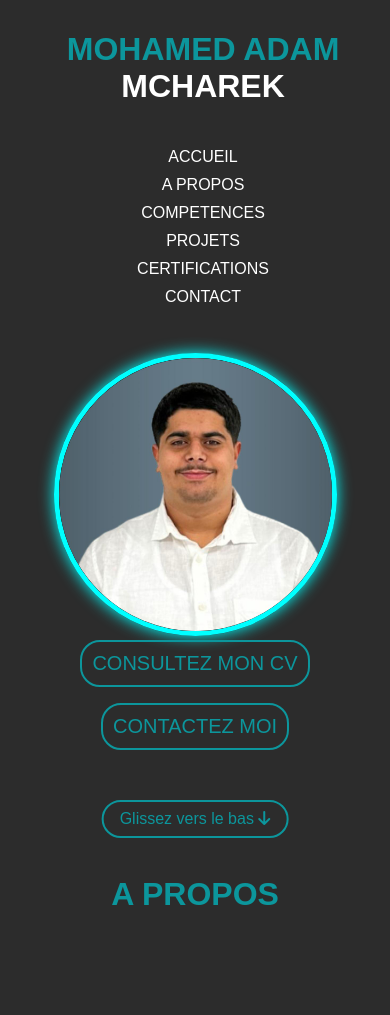
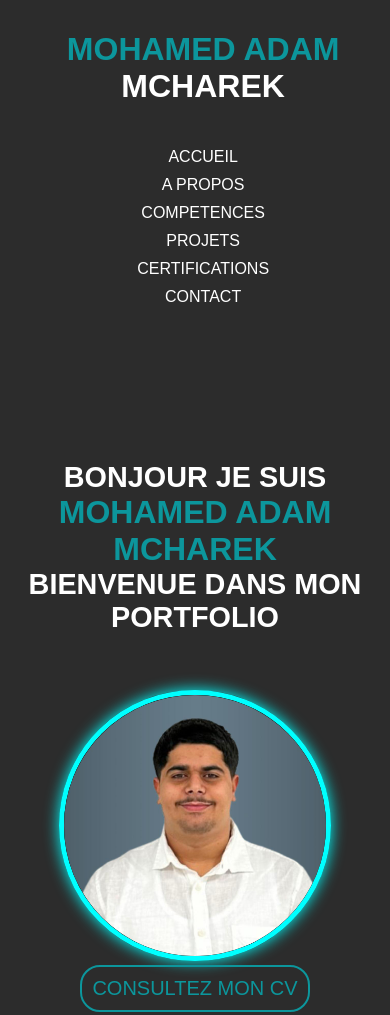
Before and after one commit to mohmaedadammcharek/portfolio, a plain HTML site: page index.html in a window 390 px wide. Shown: the top 1015 px of the page. Drawn offline with Linux system fonts and the light colour scheme.

Commit message:
Update style.css

```diff
--- a/style.css
+++ b/style.css
@@ -1,12 +1,5 @@
 html {
     scroll-behavior: smooth;
-}
-body{
-        overflow-x: hidden;
-    overflow-y: auto;
-    margin: 0;
-    padding: 0;
-    width: 100vw;
 }
 
 header {
@@ -319,6 +312,9 @@ footer p {
 
 /* Rendre le site responsive */
 @media screen and (max-width: 1024px) {
+    header{
+        position: static;
+    }
     .presentation {
         flex-direction: column;
         align-items: center;
@@ -403,6 +399,7 @@ footer p {
         flex-direction: column;
         padding: 10px;
         text-align: center;
+        position: static;
     }
 
     .autre ul {
```
